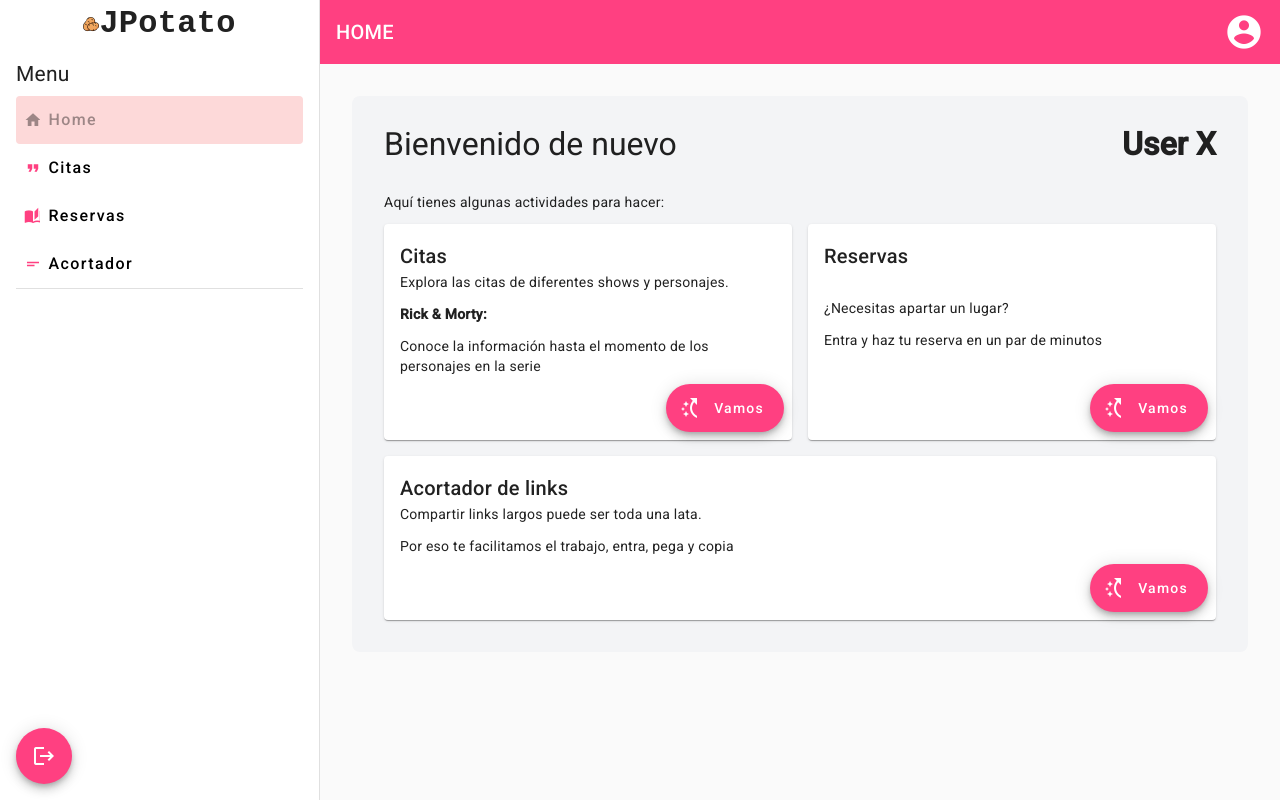
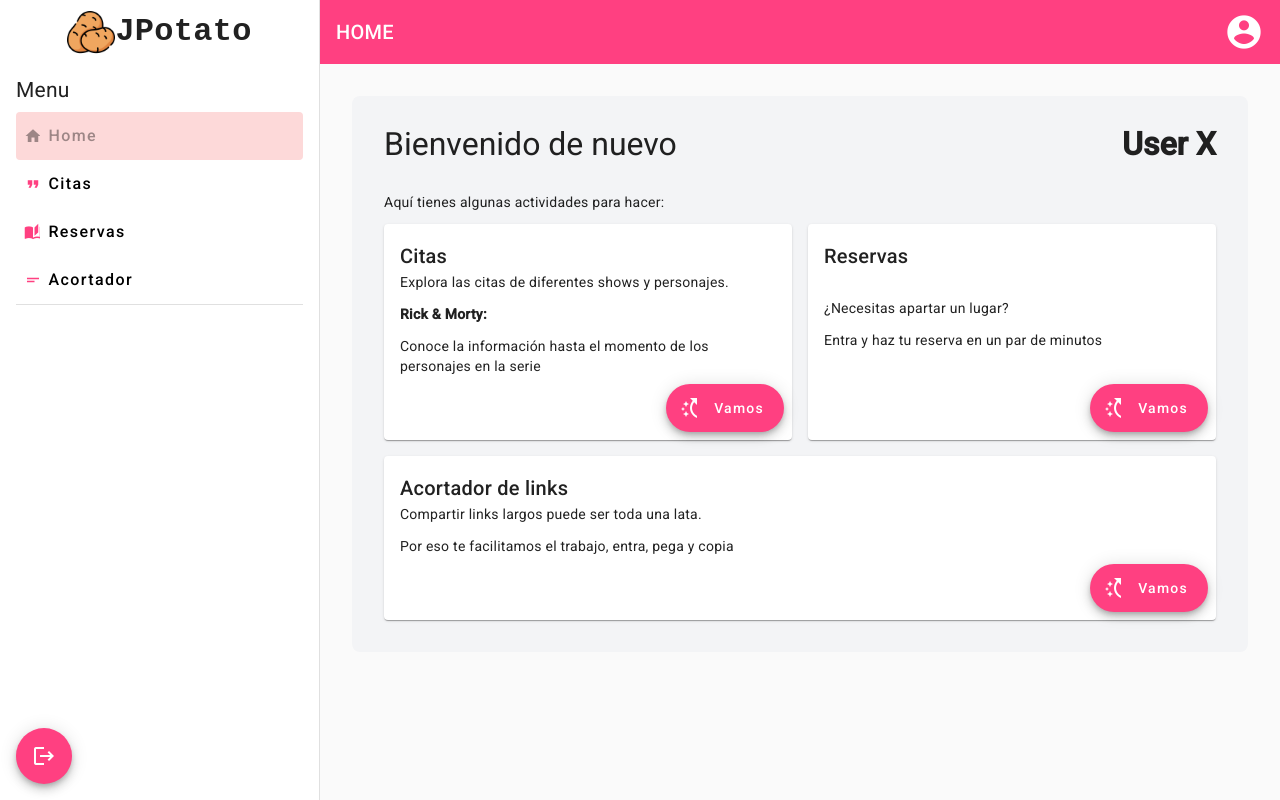
Before and after one commit to Ebriopes/jobless_potato, an Angular app: page /home in a window 1280 px wide. Built offline with nearby package versions, Linux system fonts and the light colour scheme.

Commit message:
:lipstick: Fix: Logo affect for box-sizing

```diff
--- a/src/app/app.component.scss
+++ b/src/app/app.component.scss
@@ -15,8 +15,8 @@ mat-sidenav-container {
   max-width: 20rem;
 
   .logo {
-    height: 3rem;
-    padding: 1rem;
+    height: 4rem;
+    padding: 0.5rem;
     display: flex;
     align-items: center;
     justify-content: center;
```
